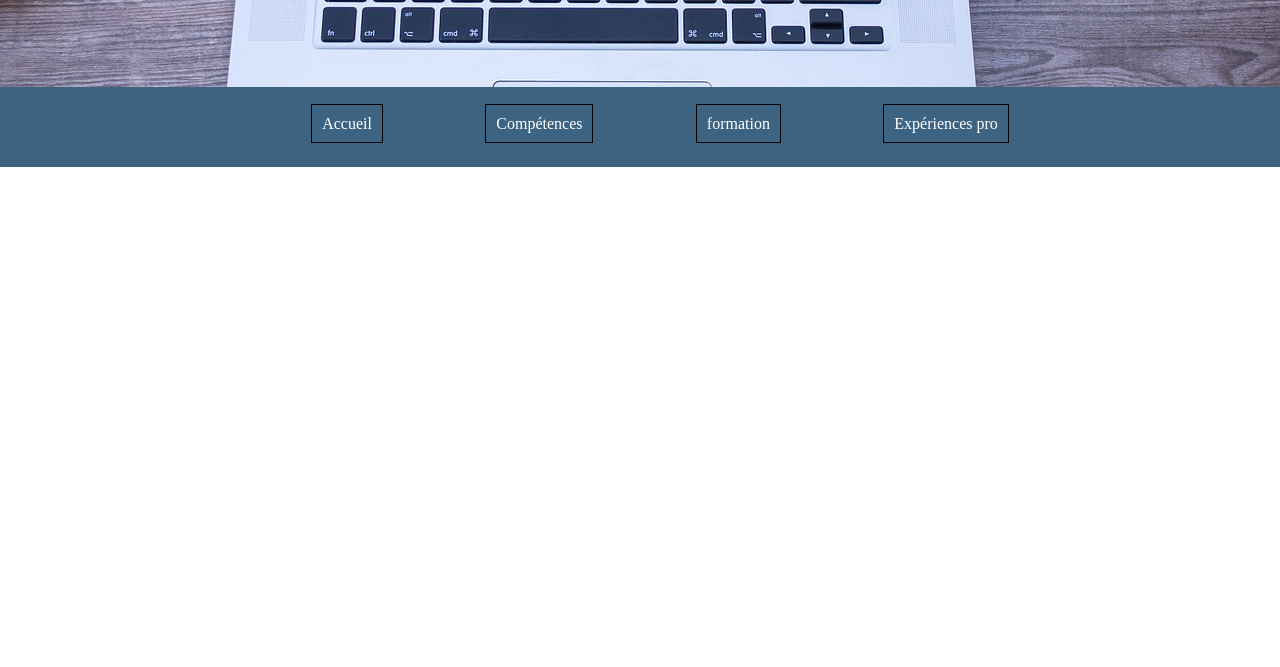
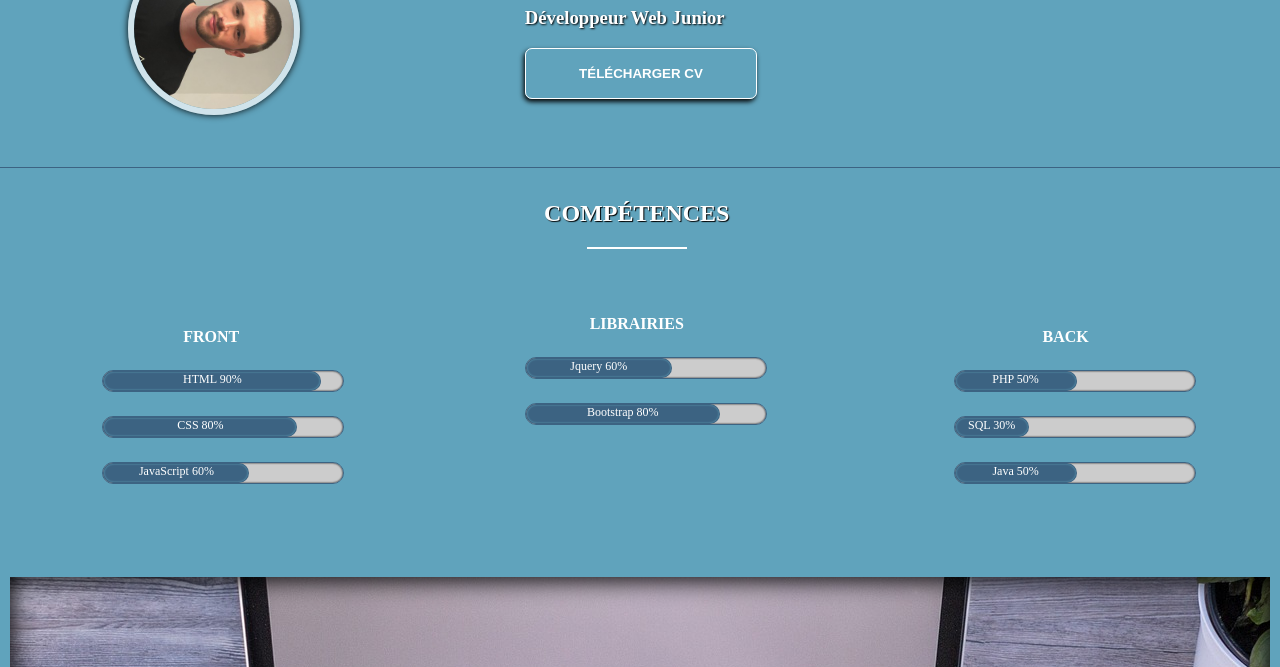
Before and after one commit to ThibaultCougrand/Exercice-CSS, a plain HTML site: page ProjetCV/index.html in a window 1280 px wide. Shown: the part 633-1300 px from the top of the page. Before the commit the page ends 800 px from the top, so only its background shows below. Drawn offline with Linux system fonts and the light colour scheme.

Commit message:
Ajout de la partie header et compétences

```diff
--- a/ProjetCV/css/object.css
+++ b/ProjetCV/css/object.css
@@ -1,24 +1,84 @@
 /* NAVBAR */
 
 nav {
-    height: 10vh;
-    width: 100vw;
+    height: 70px;
     background-color: #3c6382;
+    position: sticky;
+    top: 0;
     z-index: 1;
-    position: sticky;
-
 }
 nav ul {
     margin: 0;
     display: flex;
     justify-content: center;
+    box-shadow: 0 0 10px #60a3bc inset;
+    border-top: .5px solid #3c6382;
+    border-bottom: .5px solid #3c6382;
 }
 nav ul li {
     display: inline-block;
-    margin: 3.5vh 4vw;
+    margin: 25px 0;
 }
 nav ul li a {
-    border: 1px solid black;
-    padding: 10px;
+    padding: 23px;
     color: #fff;
+    text-decoration: none;
+    box-shadow: 0 0 10px #60a3bc inset;
+    border-left: .5px solid #3c6382;
+    border-right: .5px solid #3c6382;
+    transition: 1s;
 }
+.navbar a:hover{
+    color: #3c6382;
+    background-color: #60a3bc;
+    box-shadow: 0 0 10px #fff inset;
+}
+
+    /* BOUTON 1 */
+
+.button1{
+    padding: 1.3em 4em;
+    font-weight: bold;
+    text-transform: uppercase;
+    background: rgba(0,0,0,0);
+    border: .4px solid #fff;
+    border-radius: 7px;
+    color: #fff;
+    box-shadow: -.1em .2em 5px black;
+    transition: .2s;
+}
+.button1:hover{
+    background: #fff;
+    color: #60a3bc;
+    box-shadow: none;
+    margin-top: .2em;
+    margin-right: right: .1em;
+    cursor: pointer;
+
+}
+
+    /* PROGRESS BAR */
+
+.progress-bar{
+    width: 15em;
+    height: 20px;
+    background-color: #ccc;
+    border: .2px solid #3c6382;
+    border-radius: 15px;
+    box-shadow: 0 0 2px black inset;
+}
+
+.progress{
+    height: 90%;
+    background-color: #3c6382;
+    border-radius: 15px;
+    border: .2px solid transparent;
+    box-shadow: 0 0 2px #60a3bc inset;
+}
+.progress p{
+    text-align: center;
+    color: #fff;
+    font-size: 12px;
+    margin-top: .0em;
+    overflow: visible;
+}
--- a/ProjetCV/css/reponsive.css
+++ b/ProjetCV/css/reponsive.css
@@ -0,0 +1,41 @@
+#gridContainer {
+    height: 400vh;
+    width: 100%;
+    display: grid;
+    grid-template-columns: .1fr 1fr 1fr;
+    grid-template-rows: .32fr .50fr .43fr .75fr 1fr 1fr;
+    grid-template-areas: "imgTitle title title"
+                         "comp1 comp2 comp3"
+                         "imgh imgh imgh"
+                         "form form form"
+                         "form form form"
+                         "exp exp exp";
+}
+
+#imgTitle {
+    grid-area: imgTitle;
+    width: 33vw;
+}
+#title {
+    grid-area: title;
+}
+#comp1 {
+    grid-area: comp1;
+}
+#comp2 {
+    grid-area: comp2;
+}
+#comp3 {
+    grid-area: comp3;
+}
+#headImageG {
+    grid-area: imgh;
+}
+#formations {
+    grid-area: form;
+    background-color: #777;
+}
+#experiences {
+    grid-area: exp;
+    background-color: #555;
+}
--- a/ProjetCV/css/style.css
+++ b/ProjetCV/css/style.css
@@ -9,6 +9,20 @@ bleu foncé = #3c6382
 body {
     padding: 0;
     margin: 0;
+    background-color: #60a3bc;
+}
+h2{
+    text-align: center;
+    text-transform: uppercase;
+    color: #fff;
+    text-shadow: 1px 1px 1px black;
+    margin-top: 4vh;
+}
+.whiteDivider{
+    background: #fff;
+    margin: 20px auto 10px auto;
+    width: 100px;
+    height: 2px;
 }
 
 #headImage {
@@ -16,6 +30,55 @@ body {
     background-position: center;
     background-repeat: no-repeat;
     background-attachment: fixed;
-    height: 90vh;
+    height: 58vh;
+    margin: 10px 10px 0 10px;
+    border-radius: 60px 60px 0 0;
+    box-shadow: 0 0 25px 3px black inset;
+}
+
+/* ACCUEIL */
+
+#imgTitle img{
+    transform: rotate(90deg);
+    width: 10em;
+    height: 10em;
+    border: .8vh solid rgba(255,255,255,0.7);
+    box-shadow: 0 0 7px black;
+    border-radius: 100%;
+    margin: 4vh 0 0 10vw;
+}
+#title{
+    margin: 2vh 0 2vh 8vw;
+    color: #fff;
+    text-shadow: 1px 1px 2px black;
+}
+
+/* COMPETENCES */
+
+.comp {
+    border-top: 1px solid #3c6382;
+}
+#lib {
+    padding-top: 4vh !important;
+}
+#front, #lib, #back {
+    padding-top: 17vh;
+}
+.comp h4{
+    text-align: center;
+    text-transform: uppercase;
+    color: #fff;
+    margin-top: 3vh;
 
 }
+.progress-bar{
+    margin: 3vh 0 0 8vw;
+}
+#headImageG {
+    background-image: url(../image/laptop-2838917_1920.jpg);
+    background-position: center;
+    background-repeat: no-repeat;
+    background-attachment: fixed;
+    margin: 10px 10px 0 10px;
+    box-shadow: 0 0 25px 3px black inset;
+}
--- a/ProjetCV/index.html
+++ b/ProjetCV/index.html
@@ -9,13 +9,86 @@
     </head>
     <body>
         <div id="headImage"></div>
-        <nav>
+        <div id="Ac"></div>
+        <nav class="navbar">
             <ul>
-                <li><a>Accueil</a></li>
+                <li><a href="#Ac">Accueil</a></li>
                 <li><a>Compétences</a></li>
                 <li><a>formation</a></li>
                 <li><a>Expériences pro</a></li>
             </ul>
         </nav>
+        <div id="gridContainer">
+            <div id="imgTitle">
+                <img src="image/IMG-2637.JPG"/>
+            </div>
+            <div id="title">
+                <h1>THIBAULT COUGRAND</h1>
+                <h3>Développeur Web Junior</h3>
+                <a href="docs/cv-thibault.pdf"><button class="button1">Télécharger CV</button></a>
+            </div>
+            <div id="comp1" class="comp">
+                <div id="front">
+                    <h4>FRONT</h4>
+                    <div class="progress-bar">
+                        <div class="progress" style="width: 90%">
+                            <p>HTML 90%</p>
+                        </div>
+                    </div>
+                    <div class="progress-bar">
+                        <div class="progress" style="width: 80%">
+                            <p>CSS 80%</p>
+                        </div>
+                    </div>
+                    <div class="progress-bar">
+                        <div class="progress" style="width: 60%">
+                            <p>JavaScript 60%</p>
+                        </div>
+                    </div>
+                </div>
+            </div>
+            <div id="comp2" class="comp">
+                <h2>Compétences</h2>
+                <div class="whiteDivider"></div>
+                <div id="lib">
+                    <h4>LIBRAIRIES</h4>
+                    <div class="progress-bar">
+                        <div class="progress" style="width: 60%">
+                            <p>Jquery 60%</p>
+                        </div>
+                    </div>
+                    <div class="progress-bar">
+                        <div class="progress" style="width: 80%">
+                            <p>Bootstrap 80%</p>
+                        </div>
+                    </div>
+                </div>
+            </div>
+            <div id="comp3" class="comp">
+                <div id="back">
+                    <h4>BACK</h4>
+                    <div class="progress-bar">
+                        <div class="progress" style="width: 50%">
+                            <p>PHP 50%</p>
+                        </div>
+                    </div>
+                    <div class="progress-bar">
+                        <div class="progress" style="width: 30%">
+                            <p>SQL 30%</p>
+                        </div>
+                    </div>
+                    <div class="progress-bar">
+                        <div class="progress" style="width: 50%">
+                            <p>Java 50%</p>
+                        </div>
+                    </div>
+                </div>
+            </div>
+            <div id="headImageG"></div>
+            <section id="formations">
+            </section>
+            <section id="experiences">
+            </section>
+        </div>
     </body>
 </html>
```
